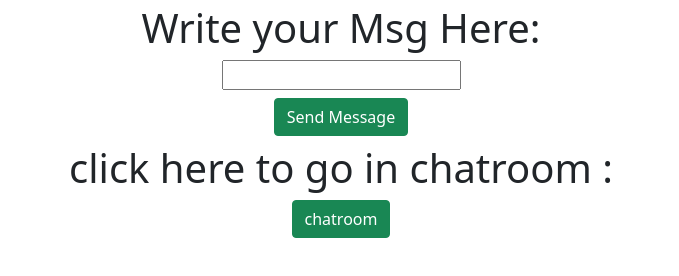
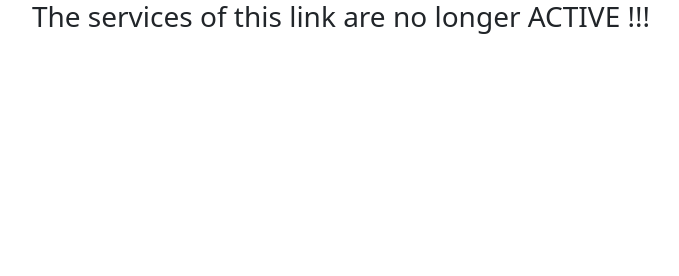
Before and after one commit to yashtejwani00/fun_project, a plain HTML site: page index.html in a window 1280 px wide. Shown: the whole page, without its empty margins (299-978 px from the left). Drawn offline with nearby package versions, Linux system fonts and the light colour scheme.

Commit message:
update index.html

```diff
--- a/index.html
+++ b/index.html
@@ -20,27 +20,13 @@
             text-align: center;
             margin: auto;
         }
-        .inner *{
-            margin: 4px;
-        }
-
-        h2 {
-            display: none;
-        }
     </style>
 
     <div class="main">
         <div class="inner">
-        <h1>Write your Msg Here:</h1>
-        <h2 id="congo">Congratulations!</h2>
-        <h2 id="congo1">your message is sent to your favourite person... &#128150;</h2>
-        <input type="text" name="sms" id="sms">
-        <input type="button" onclick="sendsms()" value="Send Message" class="btn btn-success">
-
-        <h1> click here to go in chatroom :</h1>
-        <input type="button" name="chatroom" id="chatroom" class="btn btn-success" value="chatroom" onclick="location.href = 'https://stin.to/s0pvv'">
+            <h3> The services of this link are no longer ACTIVE !!! </h3>
+        </div>
     </div>
-</div>
 
     <script src="myScript.js"></script>
 </body>
```
